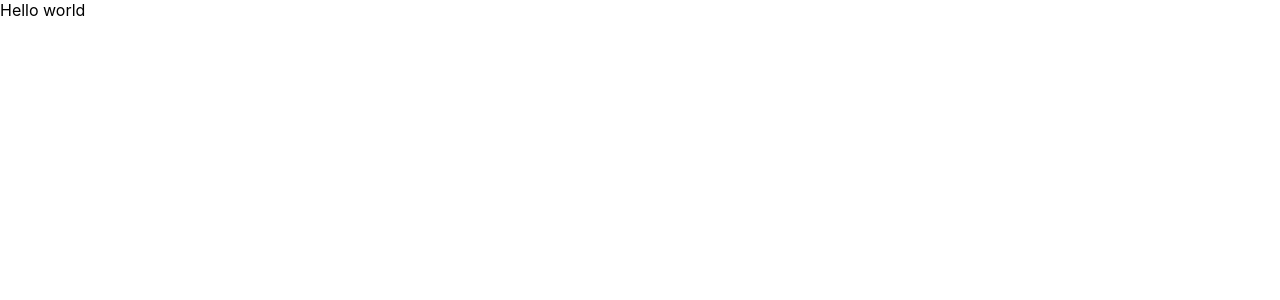
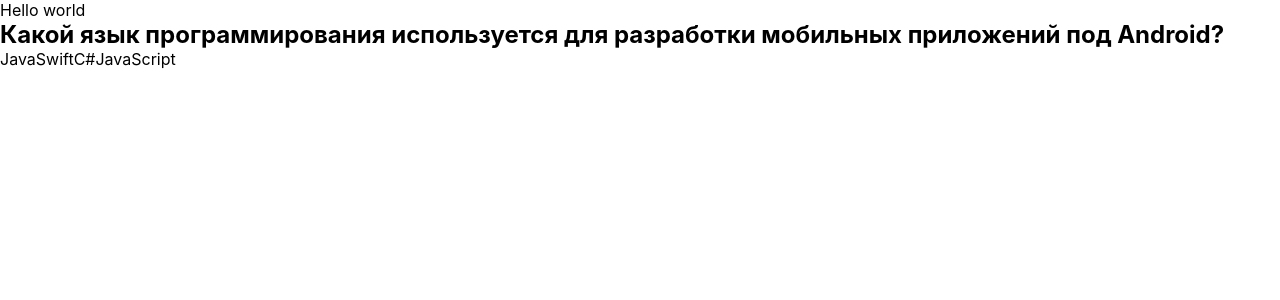
Before and after one commit to stassold/cinema-quiz, a React app: page / in a window 1280 px wide. Shown: the top 300 px of the page. Built offline with nearby package versions, Linux system fonts and the light colour scheme.

Commit message:
Add QuizComponent.tsx

```diff
--- a/src/app/App.tsx
+++ b/src/app/App.tsx
@@ -1,10 +1,26 @@
 import React from 'react';
 import './styles/index.scss';
+import QuizComponent, {Question} from "shared/ui/quiz/QuizComponent";
+
+const questions: Question[] = [
+    {
+        text: "Какой язык программирования используется для разработки мобильных приложений под Android?",
+        answers: ["Java", "Swift", "C#", "JavaScript"],
+        correctAnswerIndex: 0,
+    },
+    {
+        text: "Какой язык программирования используется для создания Web-страниц?",
+        answers: ["Java", "Swift", "C#", "JavaScript"],
+        correctAnswerIndex: 3,
+    },
+    // Добавьте другие вопросы
+];
 
 export function App() {
     return (
         <div>
             Hello world
+            <QuizComponent questions={questions}/>
         </div>
     );
 }
--- /dev/null
+++ b/src/shared/ui/quiz/QuizComponent.tsx
@@ -0,0 +1,43 @@
+import { useSelector, useDispatch } from 'react-redux';
+import {RootState} from 'redux/store';
+import {nextQuestion, selectAnswer, finishQuiz} from 'redux/actions'
+
+export interface Question {
+    text: string;
+    answers: string[];
+    correctAnswerIndex: number;
+}
+
+interface QuizProps {
+    questions: Question[];
+}
+
+const QuizComponent = ({ questions }: QuizProps) => {
+    const dispatch = useDispatch();
+    const currentQuestion = useSelector(
+        (state: RootState) => state.quiz.currentQuestion
+    );
+    const question = questions[currentQuestion];
+
+    const handleAnswerSelect = (answerIndex: number) => {
+        dispatch(selectAnswer(answerIndex));
+        if (currentQuestion + 1 === questions.length) {
+            dispatch(finishQuiz());
+        } else {
+            dispatch(nextQuestion());
+        }
+    };
+
+    return (
+        <div>
+            <h2>{question.text}</h2>
+    {question.answers.map((answer, index) => (
+        <button key={index} onClick={() => handleAnswerSelect(index)}>
+        {answer}
+        </button>
+    ))}
+    </div>
+);
+};
+
+export default QuizComponent
```
